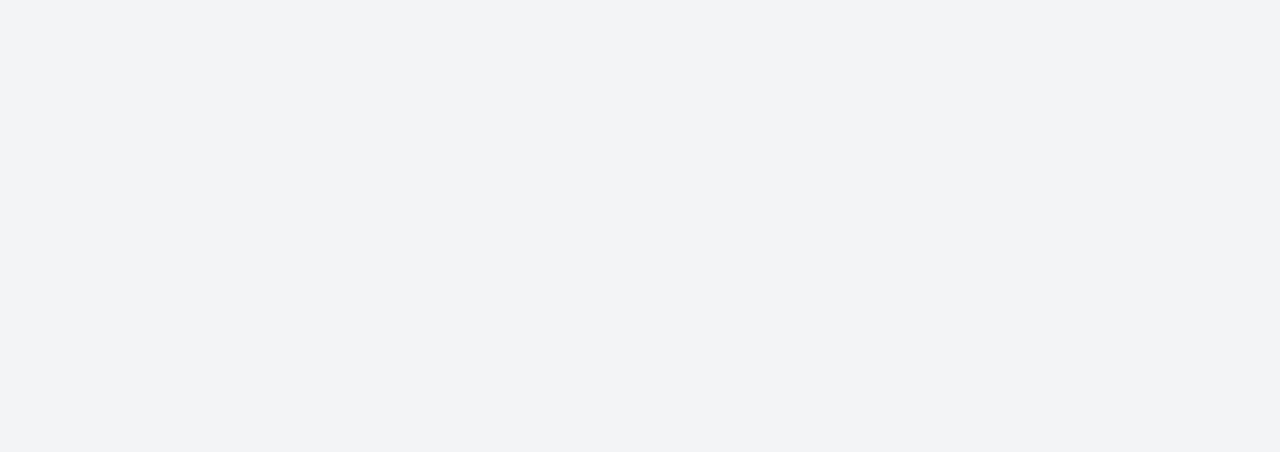
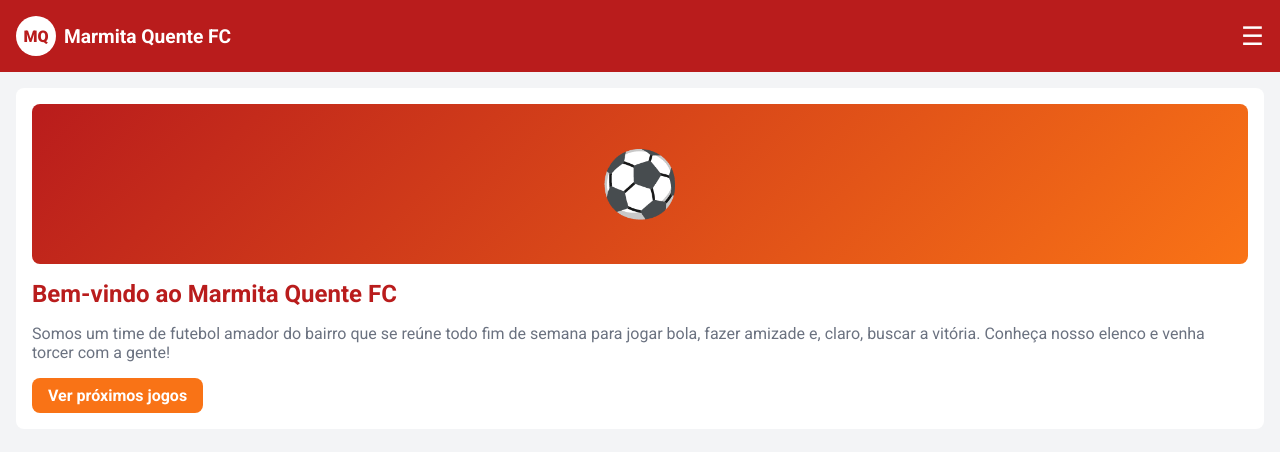
Before and after one commit to lucas-tatin/projeto-time-amador, a React (Vite) app: page / in a window 1280 px wide. Shown: the top 452 px of the page. Built offline with nearby package versions, Linux system fonts and the light colour scheme.

Commit message:
Cria cabeçalho e seção de apresentação do time

```diff
--- a/src/App.css
+++ b/src/App.css
@@ -37,3 +37,96 @@ body {
   color: var(--cor-texto);
   background-color: var(--cor-fundo);
 }
+
+/* ---------- cabeçalho ---------- */
+.cabecalho {
+  display: flex;
+  justify-content: space-between;
+  align-items: center;
+  padding: var(--espaco-m);
+  background-color: var(--cor-primaria);
+  color: var(--cor-branco);
+}
+
+.cabecalho-marca {
+  display: flex;
+  align-items: center;
+  gap: var(--espaco-p);
+}
+
+.logo {
+  display: flex;
+  justify-content: center;
+  align-items: center;
+  width: 40px;
+  height: 40px;
+  border-radius: 50%;
+  background-color: var(--cor-branco);
+  color: var(--cor-primaria);
+  font-weight: 900;
+}
+
+.cabecalho-titulo {
+  font-size: 1.2rem;
+  font-weight: 700;
+}
+
+.menu-botao {
+  background: none;
+  border: none;
+  color: var(--cor-branco);
+  font-size: 1.6rem;
+  cursor: pointer;
+}
+
+.menu {
+  display: none;
+}
+
+/* ---------- conteúdo principal ---------- */
+.principal {
+  padding: var(--espaco-m);
+}
+
+/* ---------- sobre o time ---------- */
+.sobre {
+  display: flex;
+  flex-direction: column;
+  gap: var(--espaco-m);
+  padding: var(--espaco-m);
+  margin-bottom: var(--espaco-g);
+  background-color: var(--cor-branco);
+  border-radius: var(--raio);
+}
+
+.sobre-foto {
+  display: flex;
+  justify-content: center;
+  align-items: center;
+  height: 160px;
+  border-radius: var(--raio);
+  background: linear-gradient(135deg, var(--cor-primaria), var(--cor-destaque));
+  font-size: 4rem;
+}
+
+.sobre-texto {
+  display: flex;
+  flex-direction: column;
+  align-items: flex-start;
+  gap: var(--espaco-m);
+  color: var(--cor-texto-suave);
+}
+
+.sobre-titulo {
+  font-size: var(--texto-titulo);
+  font-weight: 700;
+  color: var(--cor-primaria);
+}
+
+.botao {
+  padding: var(--espaco-p) var(--espaco-m);
+  border-radius: var(--raio);
+  background-color: var(--cor-destaque);
+  color: var(--cor-branco);
+  font-weight: 700;
+}
--- a/src/App.tsx
+++ b/src/App.tsx
@@ -3,6 +3,37 @@ import './App.css'
 function App() {
   return (
     <>
+      <header className="cabecalho" id="inicio">
+        <div className="cabecalho-marca">
+          <span className="logo">MQ</span>
+          <h1 className="cabecalho-titulo">Marmita Quente FC</h1>
+        </div>
+
+        <button className="menu-botao" aria-label="Abrir menu">☰</button>
+
+        <nav className="menu">
+          <a href="#inicio">Início</a>
+          <a href="#elenco">Elenco</a>
+          <a href="#jogos">Jogos</a>
+          <a href="#contato">Contato</a>
+        </nav>
+      </header>
+
+      <main className="principal">
+        <section className="sobre">
+          <div className="sobre-foto">⚽</div>
+
+          <div className="sobre-texto">
+            <h2 className="sobre-titulo">Bem-vindo ao Marmita Quente FC</h2>
+            <p>
+              Somos um time de futebol amador do bairro que se reúne todo fim de semana
+              para jogar bola, fazer amizade e, claro, buscar a vitória. Conheça nosso
+              elenco e venha torcer com a gente!
+            </p>
+            <a href="#jogos" className="botao">Ver próximos jogos</a>
+          </div>
+        </section>
+      </main>
     </>
   )
 }
```
